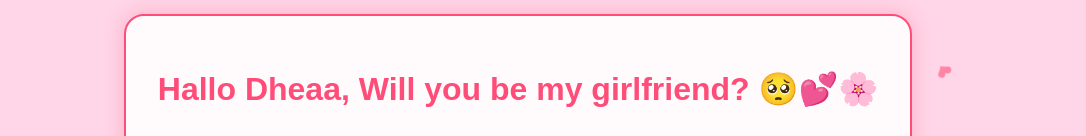
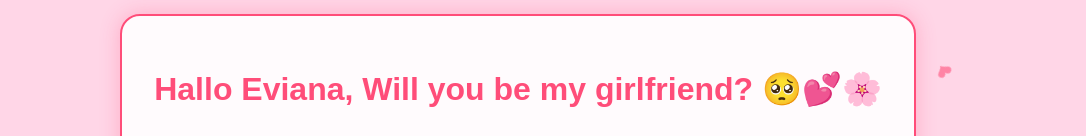
Before and after one commit to Davidwiajaya04/special-for-you, a website: page index.html in a window 1280 px wide. Shown: the part 171-307 px from the top of the page, without its empty margins (122-1208 px from the left). Drawn offline with Linux system fonts and the light colour scheme; grey boxes are pictures that could not be loaded.

Commit message:
Update index.html

```diff
--- a/index.html
+++ b/index.html
@@ -3,7 +3,7 @@
 <head>
     <meta charset="UTF-8">
     <meta name="viewport" content="width=device-width, initial-scale=1.0, maximum-scale=1.0, user-scalable=no">
-    <title>Hallo Dhea</title>
+    <title>Hallo Eviana</title>
     <link rel="stylesheet" href="https://cdnjs.cloudflare.com/ajax/libs/font-awesome/6.4.2/css/all.min.css">
     <link rel="preconnect" href="https://fonts.googleapis.com">
     <link href="https://fonts.googleapis.com/css2?family=Pacifico&family=Poppins:wght@300;400;600&display=swap" rel="stylesheet">
@@ -14,7 +14,7 @@
         <source src="https://media-hosting.imagekit.io//57d9b82542f24b31/wannabeyours.mp4" type="video/mp4">
     </audio>
     <div class="container">
-        <h1 class="title">Hallo Dheaa, Will you be my girlfriend? 🥺💕🌸</h1>
+        <h1 class="title">Hallo Eviana, Will you be my girlfriend? 🥺💕🌸</h1>
         <img src="https://i.pinimg.com/736x/e4/72/4d/e4724dc43d60d24fa01eda5d6614715a.jpg" alt="cute-gif">
         <div class="buttons">
             <button class="btn yes-btn">Yes 💘</button>
```
